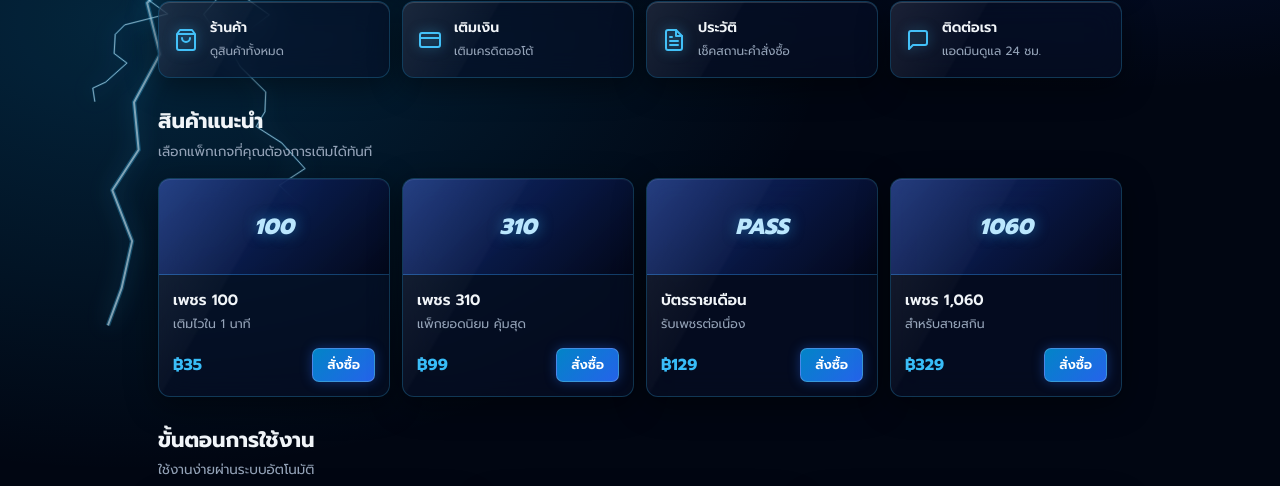
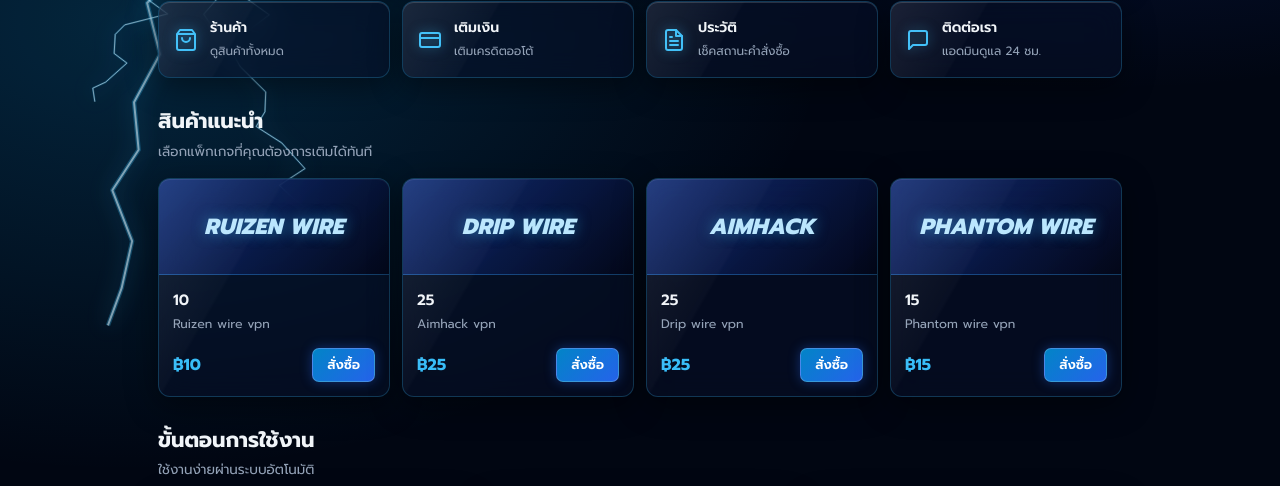
Before and after one commit to Gudaz13/TRSHOP.github.io, a plain HTML site: page index.html in a window 1280 px wide. Shown: the part 314-800 px from the top of the page. Drawn offline with nearby package versions, Linux system fonts and the light colour scheme.

Commit message:
Update index.html

```diff
--- a/index.html
+++ b/index.html
@@ -297,10 +297,10 @@ footer{border-top:1px solid var(--line);padding:22px 0;color:var(--mut);font-siz
  <h2 id="shop">สินค้าแนะนำ</h2>
  <p class="sub">เลือกแพ็กเกจที่คุณต้องการเติมได้ทันที</p>
  <div class="grid">
-  <article class="prod glass"><div class="thumb">100</div><div class="in"><h3>เพชร 100</h3><div class="d">เติมไวใน 1 นาที</div><div class="row"><span class="price">฿35</span><button class="buy">สั่งซื้อ</button></div></div></article>
-  <article class="prod glass"><div class="thumb">310</div><div class="in"><h3>เพชร 310</h3><div class="d">แพ็กยอดนิยม คุ้มสุด</div><div class="row"><span class="price">฿99</span><button class="buy">สั่งซื้อ</button></div></div></article>
-  <article class="prod glass"><div class="thumb">PASS</div><div class="in"><h3>บัตรรายเดือน</h3><div class="d">รับเพชรต่อเนื่อง</div><div class="row"><span class="price">฿129</span><button class="buy">สั่งซื้อ</button></div></div></article>
-  <article class="prod glass"><div class="thumb">1060</div><div class="in"><h3>เพชร 1,060</h3><div class="d">สำหรับสายสกิน</div><div class="row"><span class="price">฿329</span><button class="buy">สั่งซื้อ</button></div></div></article>
+  <article class="prod glass"><div class="thumb">RUIZEN WIRE</div><div class="in"><h3>10</h3><div class="d">Ruizen wire vpn</div><div class="row"><span class="price">฿10</span><button class="buy">สั่งซื้อ</button></div></div></article>
+  <article class="prod glass"><div class="thumb">DRIP WIRE</div><div class="in"><h3>25</h3><div class="d">Aimhack vpn</div><div class="row"><span class="price">฿25</span><button class="buy">สั่งซื้อ</button></div></div></article>
+  <article class="prod glass"><div class="thumb">AIMHACK</div><div class="in"><h3>25</h3><div class="d">Drip wire vpn</div><div class="row"><span class="price">฿25</span><button class="buy">สั่งซื้อ</button></div></div></article>
+  <article class="prod glass"><div class="thumb">PHANTOM WIRE</div><div class="in"><h3>15</h3><div class="d">Phantom wire vpn</div><div class="row"><span class="price">฿15</span><button class="buy">สั่งซื้อ</button></div></div></article>
  </div>
 
  <h2 id="order">ขั้นตอนการใช้งาน</h2>
```
